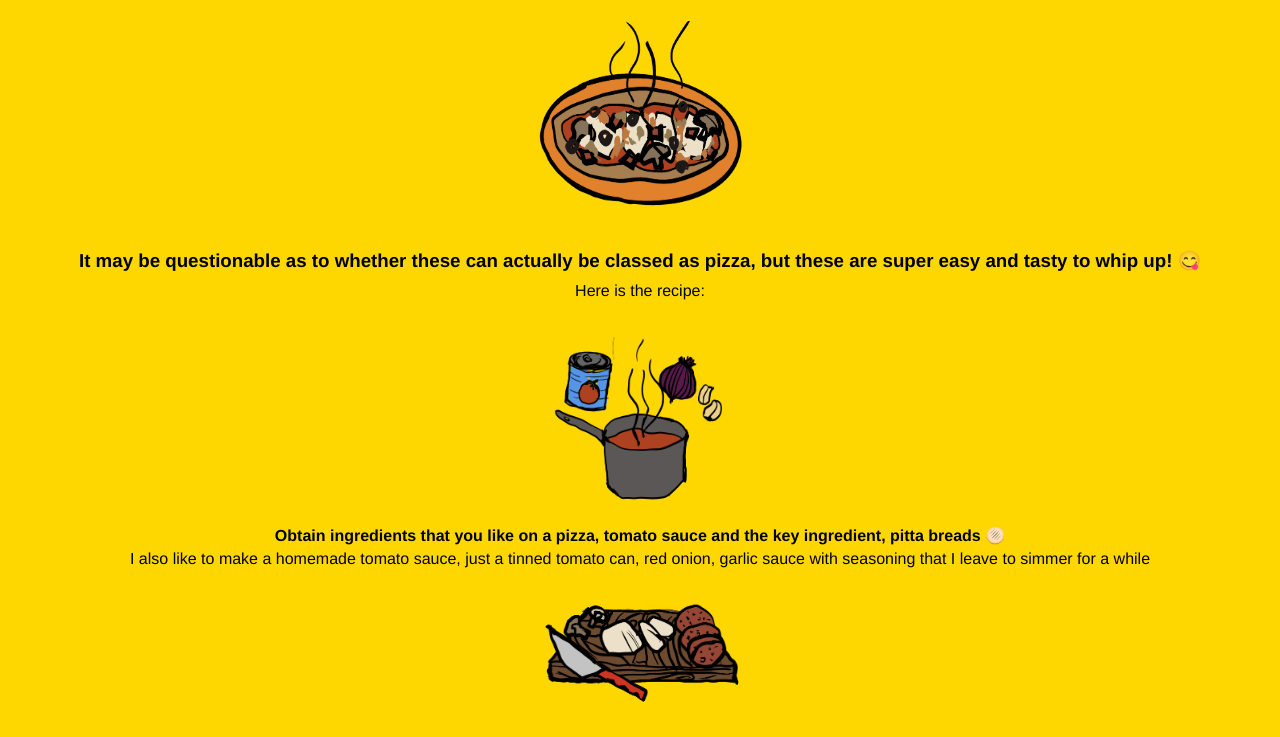
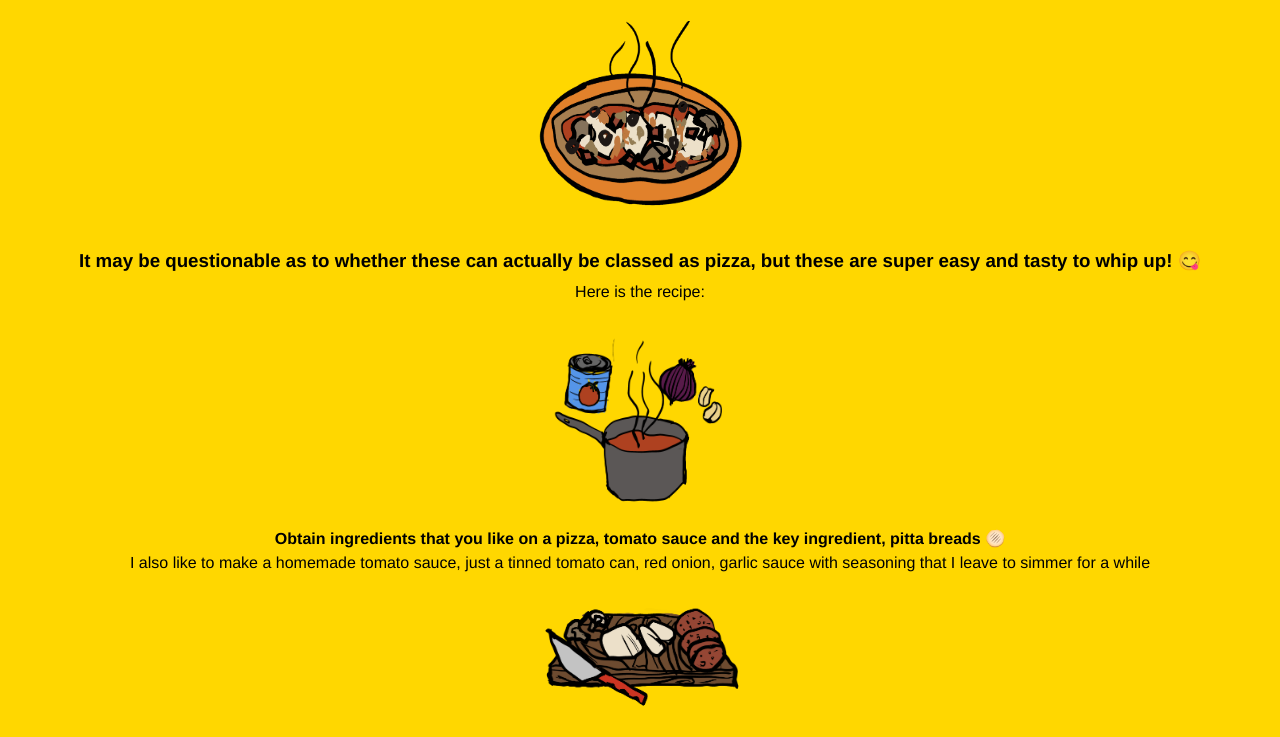
Before and after one commit to faithclk/CFG-H-W-1, a plain HTML site: page HTML file page 2.html in a window 1280 px wide. Shown: the part 59-796 px from the top of the page. Drawn offline with Linux system fonts and the light colour scheme.

Commit message:
Update Styles.css

```diff
--- a/Styles.css
+++ b/Styles.css
@@ -31,5 +31,5 @@ ol{
 .recipeinstructions{
     font-family: Helvetica;
     text-align:center;
-    line-height: 0.1;
+    line-height: 0.2;
 }
```
